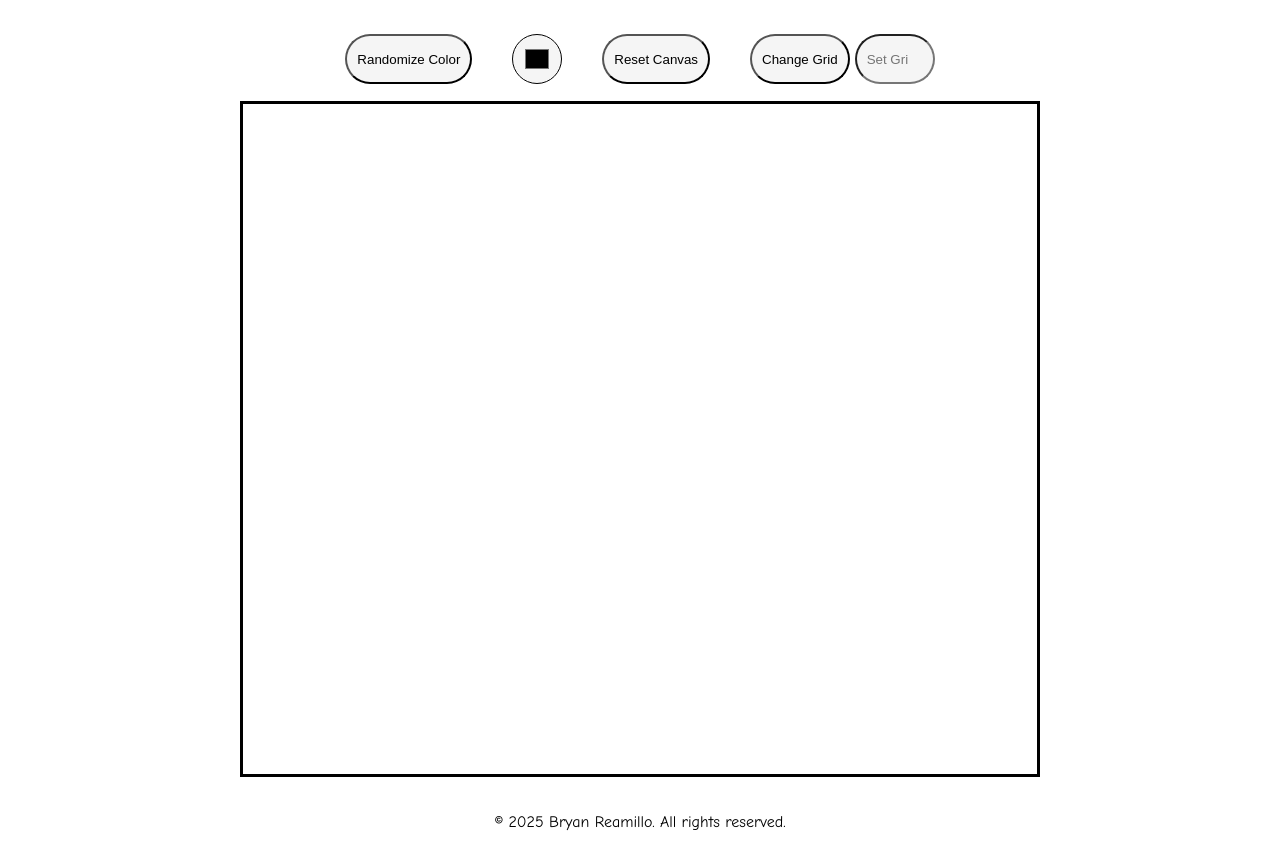
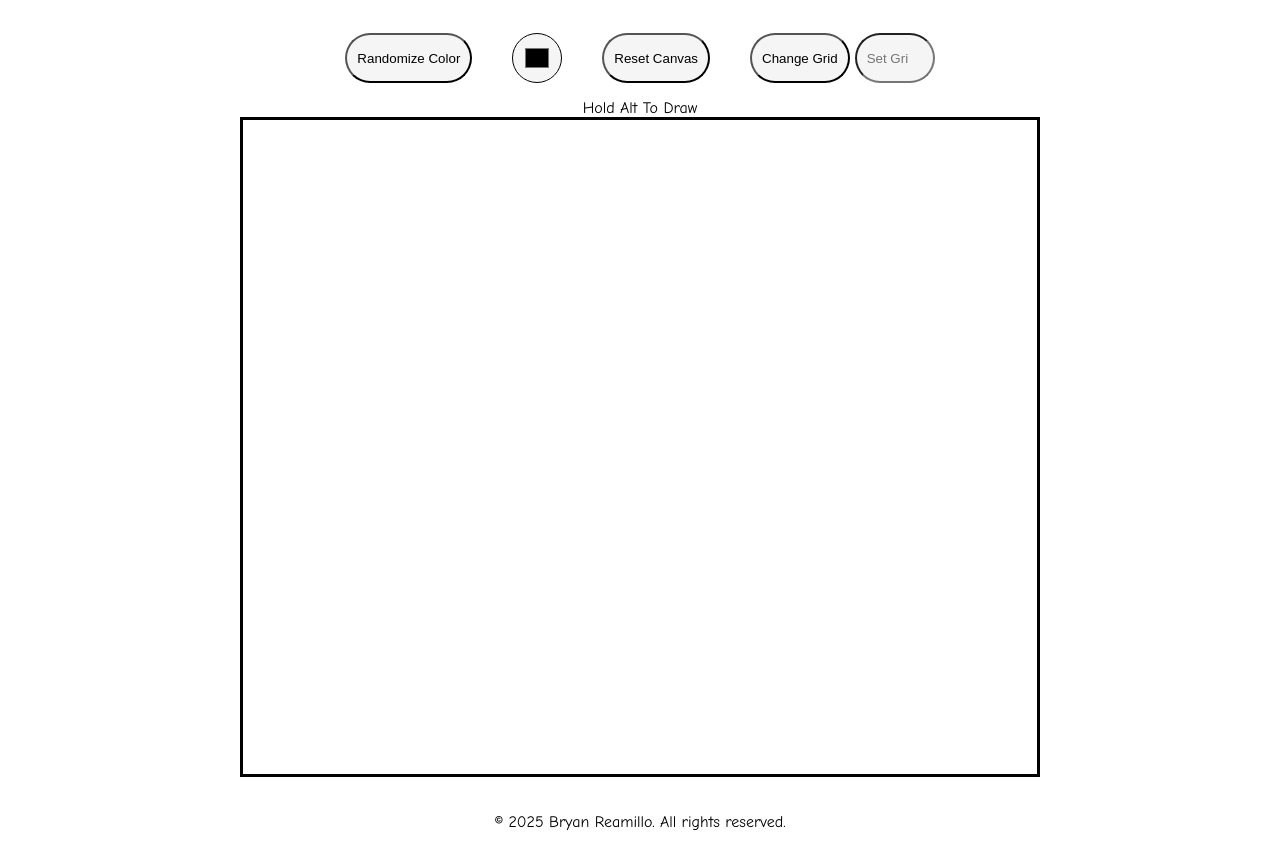
Before and after one commit to Bleu24/etch-a-sketch, a website: page index.html in a window 1280 px wide. Shown: the part 103-950 px from the top of the page. Drawn offline with Linux system fonts and the light colour scheme.

Commit message:
Add instruction for drawing with Alt key

```diff
--- a/index.html
+++ b/index.html
@@ -29,6 +29,7 @@
                 <input class="controls__field" type="number" max="100" min="0" placeholder="Set Grid Size">
             </div>
         </div>
+        <div class="instruction">Hold Alt To Draw</div>
         <div class="grid"></div>
     </div>
     <div class="footer">
```
